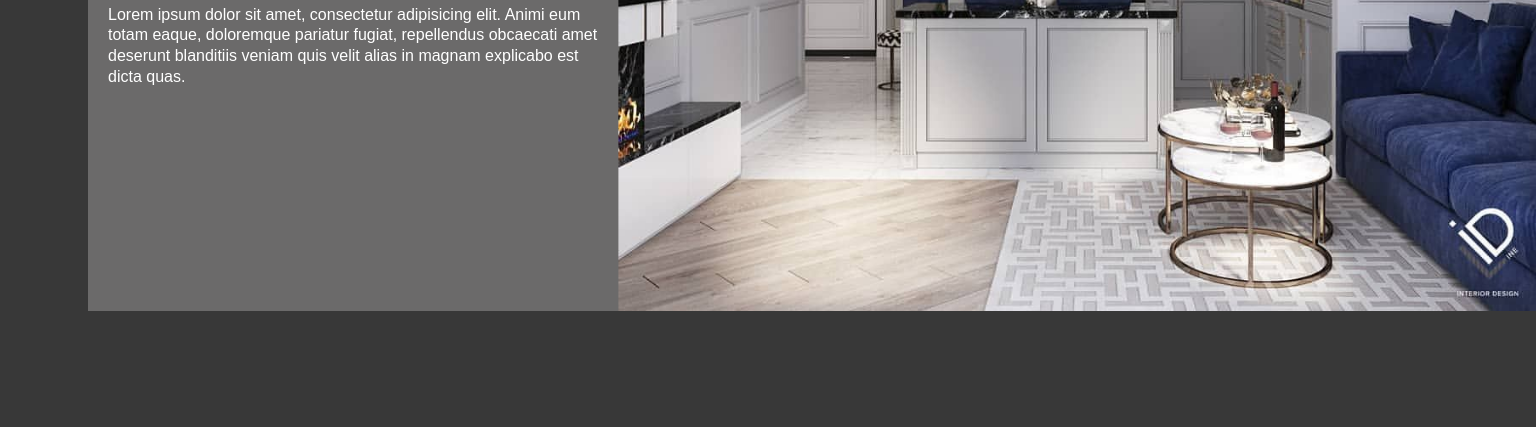
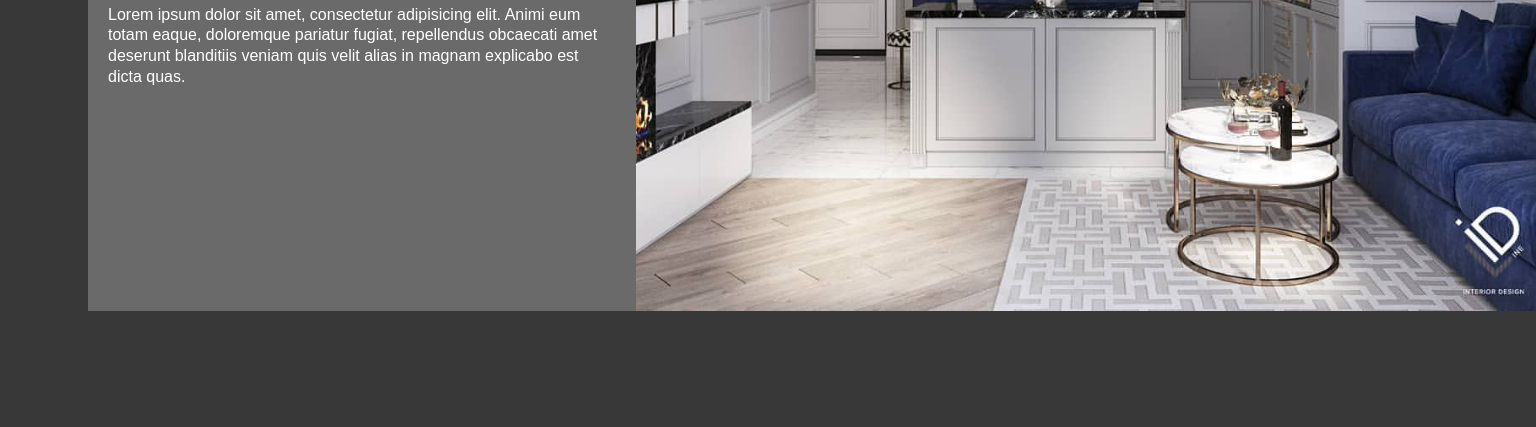
Before and after one commit to vitya8989/etalon, a plain HTML site: page index.html in a window 1536 px wide. Shown: the part 373-800 px from the top of the page. Drawn offline with Linux system fonts and the light colour scheme.

Commit message:
Update style.css

```diff
--- a/css/style.css
+++ b/css/style.css
@@ -85,6 +85,6 @@ body {
 @media (min-width: 1360px) {
   .section__image {
   -webkit-box-flex: 0;
-  -ms-flex: 0 0 calc(100vw - (((100vw-1360px) / 2) + ((1360px - 40px) * 0.4) + 20px));
-  flex: 0 0 calc(100vw - (((100vw-1360px) / 2) + ((1360px - 40px) * 0.4) + 20px)); }
+  -ms-flex: 0 0 calc(50vw - (0.4 - 0.5) * 1320px);
+  flex: 0 0 calc(50vw - (0.4 - 0.5) * 1320px); }
 }
```
